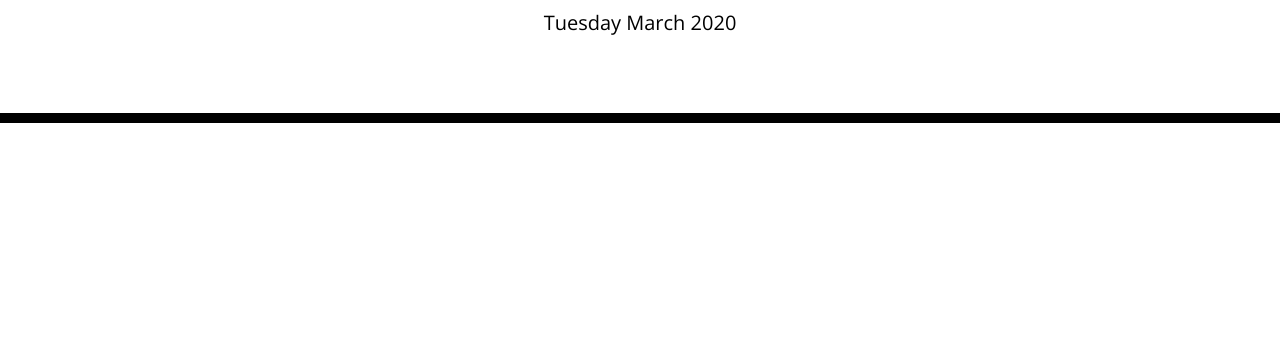
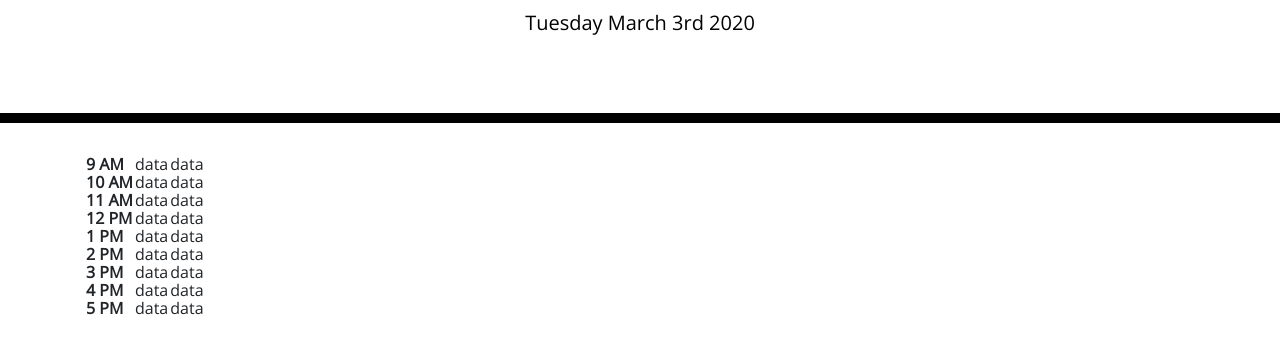
Before and after one commit to TevinWard7/Day-Planner, a plain HTML site: page index.html in a window 1280 px wide. Shown: the part 181-534 px from the top of the page. Drawn offline with nearby package versions, Linux system fonts and the light colour scheme.

Commit message:
added table of time blocks to html

```diff
--- a/index.html
+++ b/index.html
@@ -21,6 +21,63 @@
   </header>
   <div class="container">
     <!-- Timeblocks go here -->
+    <table>
+
+      <tr>
+        <th>9 AM</th>
+        <td>data</td>
+        <td>data</td>
+      </tr>
+
+      <tr>
+        <th>10 AM</th>
+        <td>data</td>
+        <td>data</td>
+      </tr>
+
+      <tr>
+        <th>11 AM</th>
+        <td>data</td>
+        <td>data</td>
+      </tr>
+
+      <tr>
+        <th>12 PM</th>
+        <td>data</td>
+        <td>data</td>
+      </tr>
+
+      <tr>
+        <th>1 PM</th>
+        <td>data</td>
+        <td>data</td>
+      </tr>
+
+      <tr>
+        <th>2 PM</th>
+        <td>data</td>
+        <td>data</td>
+      </tr>
+
+      <tr>
+        <th>3 PM</th>
+        <td>data</td>
+        <td>data</td>
+      </tr>
+
+      <tr>
+        <th>4 PM</th>
+        <td>data</td>
+        <td>data</td>
+      </tr>
+
+      <tr>
+        <th>5 PM</th>
+        <td>data</td>
+        <td>data</td>
+      </tr>
+
+    </table>
   </div>
 
   <script src="https://code.jquery.com/jquery-3.4.1.min.js"></script>
@@ -29,8 +86,8 @@
 
     var moment = moment();
 
-
-    $("#currentDay").text(moment.format("dddd " + "MMMM " + "YYYY "));
+    // Adding Current Date To #currentDay <p> Tag
+    $("#currentDay").text(moment.format("dddd " + "MMMM " + "Mo " + "YYYY "));
 
 
   </script>
```
